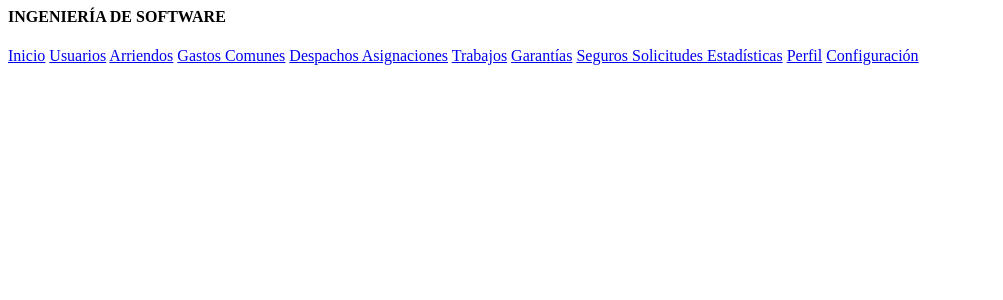
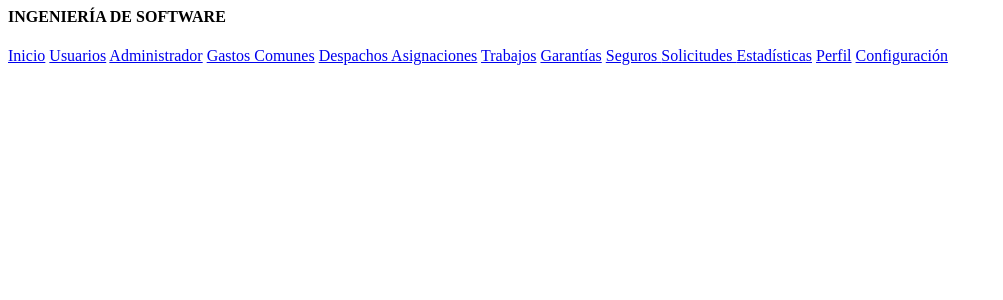
Before and after one commit to nicoloSP97/IS_grupo6, a PHP site: page /sidebar.php in a window 1280 px wide. Shown: the top 300 px of the page, without its empty margins (0-1003 px from the left). Run offline with PHP 8.4, Linux system fonts and the light colour scheme.

Commit message:
prueba en git lab no en git hab

```diff
--- a/partes/sidebar.php
+++ b/partes/sidebar.php
@@ -11,7 +11,7 @@
                     Usuarios</a>
 
                 <a href="https://www.google.cl" class="d-block text-light p-3 border-0"><i class="fas fa-drumstick-bite"></i>
-                    Arriendos</a>
+                    Administrador</a>
 
                 <a href="../login/login.php" class="d-block text-light p-3 border-0"><i class="fas fa-drumstick-bite"></i>
                 Gastos Comunes</a>
```
